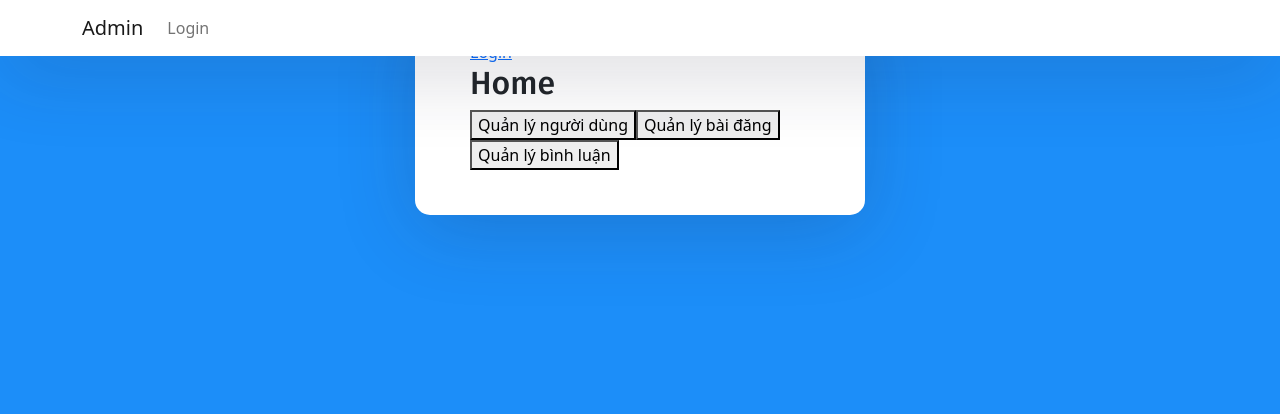
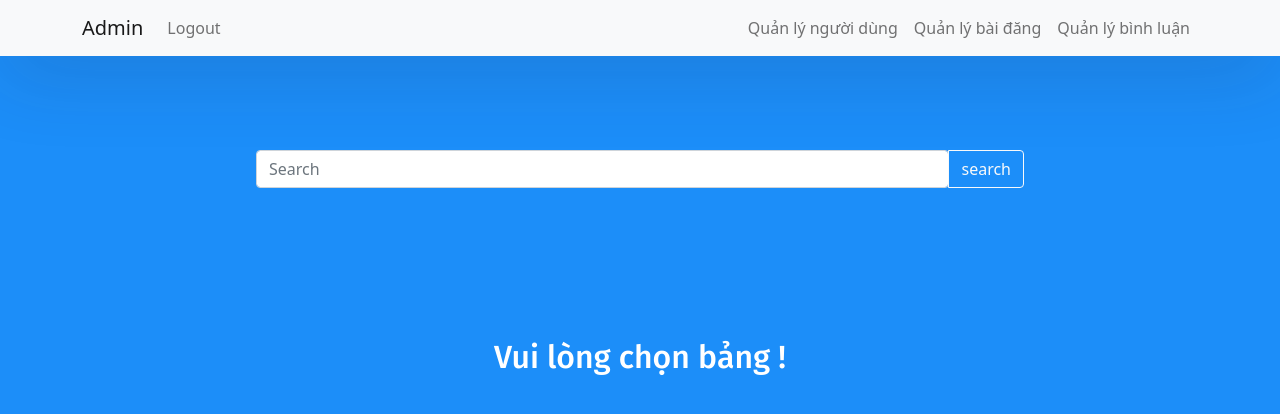
Before and after one commit to tinhtrinh/pinAdmin, a React (Create React App) app in the folder frontend/: page /home in a window 1280 px wide. Shown: the top 414 px of the page. Built offline with nearby package versions, Linux system fonts and the light colour scheme.

Commit message:
copy code bên nhánh toàn

```diff
--- a/frontend/package.json
+++ b/frontend/package.json
@@ -9,6 +9,7 @@
     "axios": "^0.24.0",
     "bootstrap": "^5.1.3",
     "react": "^17.0.2",
+    "react-bootstrap": "^2.0.3",
     "react-dom": "^17.0.2",
     "react-hook-form": "^7.21.0",
     "react-promise-tracker": "^2.1.0",
--- a/frontend/src/App.css
+++ b/frontend/src/App.css
@@ -1,7 +1,11 @@
 .App {
   text-align: center;
+  padding-top: 150px;
 }
-
+/* .container {
+  display: flex;
+  justify-content: space-between;
+} */
 .App-logo {
   height: 40vmin;
   pointer-events: none;
--- a/frontend/src/App.js
+++ b/frontend/src/App.js
@@ -1,5 +1,5 @@
 import React from "react";
-import { BrowserRouter as Router, Switch, Route, Link } from "react-router-dom";
+import { BrowserRouter as Router, Switch, Route } from "react-router-dom";
 import '../node_modules/bootstrap/dist/css/bootstrap.min.css';
 import './App.css';
 import Home from "./pages/home";
@@ -7,28 +7,13 @@ import Login from "./pages/login";
 
 function App() {
   return (<Router>
-    <div>
-      <nav className="navbar navbar-expand-lg navbar-light fixed-top">
-        <div className="container">
-          <Link className="navbar-brand" to={"/home"}>Admin</Link>
-          <div className="collapse navbar-collapse" id="navbarTogglerDemo02">
-            <ul className="navbar-nav ml-auto">
-              <li className="nav-item">
-                <Link className="nav-link" to={"/"}>Login</Link>
-              </li>
-            </ul>
-          </div>
-        </div>
-      </nav>
-
-      <div className="auth-wrapper">
-        <div className="auth-inner">
+    <div className="App">
+      <div>
           <Switch>
             <Route exact path='/' component={Login} />
             <Route path="/sign-in" component={Login} />
             <Route path="/home" component={Home} />
           </Switch>
-        </div>
       </div>
     </div></Router>
   );
--- a/frontend/src/components/CommentTable.js
+++ b/frontend/src/components/CommentTable.js
@@ -1,5 +1,6 @@
 import { useState, useEffect } from "react";
 import { adminService } from "../services/admin.service";
+import {Table} from 'react-bootstrap';
 
 const CommentTable = () => {
     const [comments, setComments] = useState([]);
@@ -24,13 +25,16 @@ const CommentTable = () => {
     }
 
     return (
-        <table>
-            <tr>
+        <div style={{display:"flex", justifyContent: "center"}}>
+        <Table style={{width: '80%'}}  striped bordered hover variant="dark">
+            <thead>
+                <tr>
                 <th>Ảnh đại diện</th>
                 <th>Bình luận</th>
                 <th>Hành động</th>
-            </tr>
-
+                </tr>
+            </thead>
+            <tbody>
             {comments.map((comment, index) => {
                 return (
                     <tr key={index}>
@@ -39,12 +43,14 @@ const CommentTable = () => {
                         </td>
                         <td>{comment.content}</td>
                         <td>
-                            <button onClick={() => HandleCommentDelete(comment)}>Xóa</button>
+                            <button className="btn btn-danger" onClick={() => HandleCommentDelete(comment)}>Xóa</button>
                         </td>
                     </tr>
                 )
             })}
-        </table>
+            </tbody>
+        </Table>
+        </div>
     );
 }
 
--- a/frontend/src/components/PinTable.js
+++ b/frontend/src/components/PinTable.js
@@ -1,4 +1,6 @@
 import { useState, useEffect } from "react";
+import {Table} from 'react-bootstrap';
+
 import { fileService }  from '../services/file.service';
 
 const PinTable = () => {
@@ -42,13 +44,16 @@ const PinTable = () => {
     }
 
     return (
-        <table>
-            <tr>
+        <div style={{display:"flex", justifyContent: "center"}}>
+        <Table style={{width: '60%'}}  striped bordered hover variant="dark">
+            <thead>
+                <tr>
                 <th>Ảnh</th>
                 <th>Nội dung</th>
                 <th>Hành động</th>
-            </tr>
-
+                </tr>
+            </thead>
+            <tbody>
             {pins.map((pin, index) => {
                 return (
                     <tr key={index}>
@@ -57,7 +62,7 @@ const PinTable = () => {
                         </td>
                         <td>{pin.status}</td>
                         <td>
-                            <button onClick={() => HandleFileDelete(pin)}>Xóa</button>
+                            <button className="btn btn-danger" onClick={() => HandleFileDelete(pin)}>Xóa</button>
                         </td>
                     </tr>
                 )
@@ -81,12 +86,14 @@ const PinTable = () => {
                         </td>
                         <td>{pin.status}</td>
                         <td>
-                            <button onClick={() => HandleFileDelete(pin)}>Xóa</button>
+                            <button className="btn btn-danger" onClick={() => HandleFileDelete(pin)}>Xóa</button>
                         </td>
                     </tr>
                 )
             })}
-        </table>
+            </tbody>
+        </Table>
+        </div>
     );
 }
 
--- a/frontend/src/components/UserTable.js
+++ b/frontend/src/components/UserTable.js
@@ -1,4 +1,6 @@
 import { useState, useEffect } from "react";
+import {Table} from 'react-bootstrap';
+
 import { adminService } from "../services/admin.service";
 
 const UserTable = () => {
@@ -24,13 +26,16 @@ const UserTable = () => {
     }
 
     return (
-        <table>
+        <div style={{display:"flex", justifyContent: "center"}}>
+        <Table style={{width: '60%'}}  striped bordered hover variant="dark">
+            <thead>
                 <tr>
                 <th>Ảnh đại diện</th>
                 <th>Email</th>
                 <th>Hành động</th>
                 </tr>
-
+            </thead>
+            <tbody>
                 {users.map((user, index) => {
                  if(user.role === "admin") return "";
 
@@ -41,12 +46,14 @@ const UserTable = () => {
                          </td>
                          <td>{user.email}</td>
                          <td>
-                            <button onClick={() => HandleUserDelete(user)}>Xóa</button>
+                             <button type="button" class="btn btn-danger" onClick={() => HandleUserDelete(user)}>Xóa</button>
                          </td>
                     </tr>
                   )
                 })}
-        </table>
+            </tbody>
+        </Table>
+        </div>
     );
 }
 
--- a/frontend/src/pages/home.js
+++ b/frontend/src/pages/home.js
@@ -1,9 +1,11 @@
 import { useState } from "react";
 import { Link } from "react-router-dom";
+import {Nav, Navbar, Container} from 'react-bootstrap';
 
 import PinTable from "../components/PinTable";
 import UserTable from "../components/UserTable";
 import CommentTable from "../components/CommentTable";
+import '../index.css';
 
 const Home = () => {
     const [isUserTableOpen, setIsUserTableOpen] = useState(false);
@@ -18,17 +20,33 @@ const Home = () => {
 
     return (
         <div>
-            <Link to="/">Login</Link>
-
-            <h2>Home</h2>
-            <button onClick={() => setOpen(true, false, false)}>Quản lý người dùng</button>
-            <button onClick={() => setOpen(false, true, false)}>Quản lý bài đăng</button>
-            <button onClick={() => setOpen(false, false, true)}>Quản lý bình luận</button>
-
-            {isPinTableOpen ? <PinTable/> : ""}
-            {isUserTableOpen ? <UserTable/> : ""}
-            {isCommentTableOpen? <CommentTable/>: ""}
+        <Navbar bg="light" variant="light" className="fixed-top">
+            <Container>
+                <Link className="navbar-brand" to={"/home"}>Admin</Link>
+                <div className="collapse navbar-collapse" id="navbarTogglerDemo02">
+                    <ul className="navbar-nav ml-auto">
+                    <li className="nav-item">
+                        <Link className="nav-link" to={"/"}>Logout</Link>
+                    </li>
+                    </ul>
+                </div>
+                <Nav className="me-auto">
+                <Nav.Link onClick={() => setOpen(true, false, false)} href="#user">Quản lý người dùng</Nav.Link>
+                <Nav.Link onClick={() => setOpen(false, true, false)} href="#post">Quản lý bài đăng</Nav.Link>
+                <Nav.Link onClick={() => setOpen(false, false, true)} href="#comment">Quản lý bình luận</Nav.Link>
+                </Nav>
+            </Container>
+        </Navbar>
+        <div style={{padding: "0 20%", marginBottom: '50px'}} class="input-group">
+            <input type="search" class="form-control rounded" placeholder="Search" aria-label="Search"
+            aria-describedby="search-addon" />
+            <button type="button" class="btn btn-outline-light">search</button>
         </div>
+        {isPinTableOpen ? <PinTable/> : ""}
+        {isUserTableOpen ? <UserTable/> : ""}
+        {isCommentTableOpen? <CommentTable/>: ""}
+        <h2 style={{color: "white", marginTop: '150px'}}>Vui lòng chọn bảng !</h2>
+    </div>
     );
 }
 
--- a/frontend/src/pages/login.js
+++ b/frontend/src/pages/login.js
@@ -1,4 +1,4 @@
-import React from "react";
+import React, {useState, useEffect} from "react";
 import { Link } from "react-router-dom";
 import { useHistory } from 'react-router';
 import { useForm } from "react-hook-form";
@@ -9,6 +9,11 @@ const LogIn = () => {
     const history=useHistory();
     const { register, handleSubmit } = useForm();
     const [errMessage, setErrMessage] = React.useState('');
+    const [submitBtn, setBtn] = useState();
+
+    useEffect(() => {
+        setBtn(document.getElementById("subtn"))
+    }, []);
 
     const onSubmit = async (data) => {
         await authService
@@ -23,33 +28,42 @@ const LogIn = () => {
     }
 
     return (
+        <>
+        <nav className="navbar navbar-expand-lg navbar-light fixed-top">
+            <div className="container">
+            <Link to={"/home"} className="navbar-brand">Admin</Link>
+            </div>
+        </nav>
+        <div className="auth-inner">
             <form>
                 <h3>Sign In</h3>
 
-            <div className="form-group" style={{marginBottom: '20px'}}>
+                <div className="form-group" style={{marginBottom: '25px', textAlign: 'left'}}>
                     <label>Email address</label>
                     <input type="email" className="form-control" placeholder="Enter email" {...register('email')}/>
                 </div>
 
-            <div className="form-group" style={{marginBottom: '20px'}}>
+                <div className="form-group" style={{marginBottom: '25px', textAlign: 'left'}}>
                     <label>Password</label>
                     <input type="password" className="form-control" placeholder="Enter password" {...register('password')}/>
                 </div>
 
                 <h6 style={{color: "red"}}>{errMessage}</h6>
 
-            <div className="form-group" style={{marginBottom: '20px'}}>
+                <div className="form-group" style={{marginBottom: '25px', textAlign: 'left'}}>
                     <div className="custom-control custom-checkbox">
                         <input type="checkbox" className="custom-control-input" id="customCheck1" />
                         <label className="custom-control-label" htmlFor="customCheck1">Remember me</label>
                     </div>
                 </div>
 
-            <button type="submit" className="btn btn-primary btn-block" onClick={handleSubmit(onSubmit)}>Submit</button>
+                <button id="subtn" type="submit" className="btn btn-primary btn-block" onClick={handleSubmit(onSubmit)}>Submit</button>
                 <p className="forgot-password text-right">
                     Forgot <a href="#">password?</a>
                 </p>
             </form>
+        </div>
+        </>
     );
 }
 
```
Lines whose indentation alone changed are shown as unchanged.
